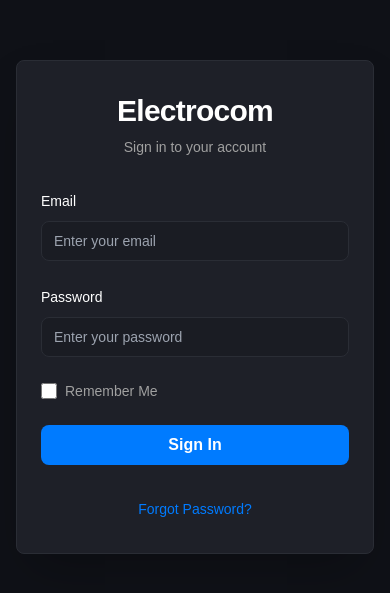
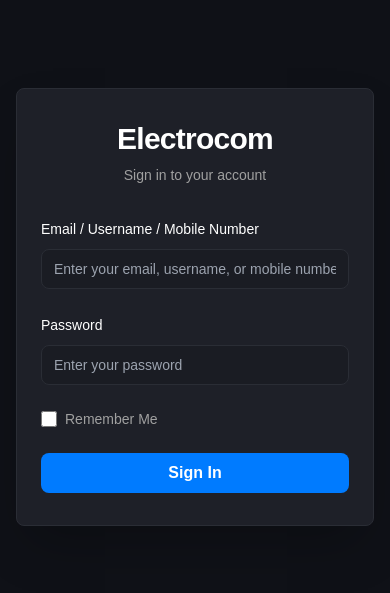
Before and after one commit to Electrocom-Solutions/WebApp, a Next.js app: page /login in a window 390 px wide. Shown: the part 115-708 px from the top of the page. Built offline with nearby package versions, Linux system fonts and the light colour scheme.

Commit message:
Add responsive login page with support for email/username/mobile login

```diff
--- a/app/login/page.tsx
+++ b/app/login/page.tsx
@@ -7,14 +7,14 @@ import { Label } from "@/components/ui/label";
 import { Card, CardContent, CardHeader } from "@/components/ui/card";
 
 export default function LoginPage() {
-  const [email, setEmail] = useState("");
+  const [loginId, setLoginId] = useState("");
   const [password, setPassword] = useState("");
   const [rememberMe, setRememberMe] = useState(false);
 
   const handleSubmit = (e: React.FormEvent) => {
     e.preventDefault();
     // Handle login logic here
-    console.log("Login attempt:", { email, password, rememberMe });
+    console.log("Login attempt:", { loginId, password, rememberMe });
   };
 
   return (
@@ -48,18 +48,18 @@ export default function LoginPage() {
           <form onSubmit={handleSubmit} className="space-y-6">
             <div className="space-y-2">
               <Label
-                htmlFor="email"
+                htmlFor="loginId"
                 className="text-sm font-medium"
                 style={{ color: "#FFFFFF" }}
               >
-                Email
+                Email / Username / Mobile Number
               </Label>
               <Input
-                id="email"
-                type="email"
-                placeholder="Enter your email"
-                value={email}
-                onChange={(e) => setEmail(e.target.value)}
+                id="loginId"
+                type="text"
+                placeholder="Enter your email, username, or mobile number"
+                value={loginId}
+                onChange={(e) => setLoginId(e.target.value)}
                 required
                 className="transition-all duration-200 focus:ring-2 focus:ring-opacity-50"
                 style={{
@@ -150,22 +150,6 @@ export default function LoginPage() {
             >
               Sign In
             </Button>
-
-            <div className="text-center pt-2">
-              <a
-                href="#"
-                className="text-sm transition-colors duration-200 hover:underline"
-                style={{ color: "#007BFF" }}
-                onMouseEnter={(e) => {
-                  e.currentTarget.style.color = "#0056CC";
-                }}
-                onMouseLeave={(e) => {
-                  e.currentTarget.style.color = "#007BFF";
-                }}
-              >
-                Forgot Password?
-              </a>
-            </div>
           </form>
         </CardContent>
       </Card>
```
